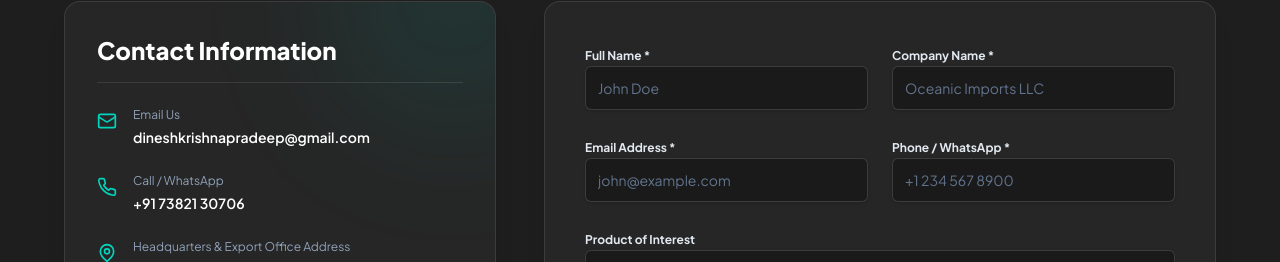
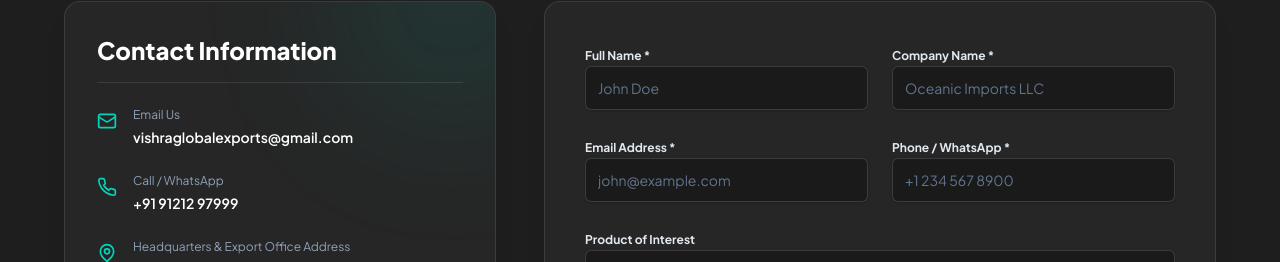
Before and after one commit to vishraglobalexports-ship-it/vishra-global-main, a React (Vite) app: page / in a window 1280 px wide. Shown: the part 4035-4297 px from the top of the page. Built offline with nearby package versions, Linux system fonts and the light colour scheme.

Commit message:
Update enquiry target email to vishraglobalexports@gmail.com and WhatsApp number to +91 91212 97999

```diff
--- a/src/components/FloatingWhatsApp.tsx
+++ b/src/components/FloatingWhatsApp.tsx
@@ -23,7 +23,7 @@ export function FloatingWhatsApp() {
     <AnimatePresence>
       {isVisible && (
         <motion.a
-          href="https://wa.me/917382130706"
+          href="https://wa.me/919121297999"
           target="_blank"
           rel="noreferrer"
           initial={{ scale: 0, opacity: 0 }}
--- a/src/components/sections/About.tsx
+++ b/src/components/sections/About.tsx
@@ -308,7 +308,7 @@ export function About() {
               size="lg"
               variant="outline"
               className="h-14 px-8 bg-white/5 border-white/20 hover:bg-white/10 text-white font-bold text-base"
-              onClick={() => window.open('https://wa.me/917382130706', '_blank')}
+              onClick={() => window.open('https://wa.me/919121297999', '_blank')}
             >
               Contact Eluru Export Team
             </Button>
--- a/src/components/sections/Contact.tsx
+++ b/src/components/sections/Contact.tsx
@@ -37,9 +37,9 @@ export function Contact() {
     waMessage += `💬 *Message:* ${formData.message.trim()}\n`;
 
     // 2. Open WhatsApp link in new window
-    window.open(`https://wa.me/917382130706?text=${encodeURIComponent(waMessage)}`, '_blank');
+    window.open(`https://wa.me/919121297999?text=${encodeURIComponent(waMessage)}`, '_blank');
 
-    // 3. Submit HTML form to FormSubmit.co for Email delivery (dineshkrishnapradeep@gmail.com)
+    // 3. Submit HTML form to FormSubmit.co for Email delivery (vishraglobalexports@gmail.com)
     setTimeout(() => {
       if (formRef.current) {
         formRef.current.submit();
@@ -77,8 +77,8 @@ export function Contact() {
                   <Mail className="w-5 h-5 text-teal-400 shrink-0 mt-1" />
                   <div>
                     <p className="text-xs text-slate-400 mb-0.5">Email Us</p>
-                    <a href="mailto:dineshkrishnapradeep@gmail.com" className="text-sm font-semibold text-white hover:text-teal-400 transition-colors break-all">
-                      dineshkrishnapradeep@gmail.com
+                    <a href="mailto:vishraglobalexports@gmail.com" className="text-sm font-semibold text-white hover:text-teal-400 transition-colors break-all">
+                      vishraglobalexports@gmail.com
                     </a>
                   </div>
                 </div>
@@ -87,8 +87,8 @@ export function Contact() {
                   <Phone className="w-5 h-5 text-teal-400 shrink-0 mt-1" />
                   <div>
                     <p className="text-xs text-slate-400 mb-0.5">Call / WhatsApp</p>
-                    <a href="https://wa.me/917382130706" target="_blank" rel="noreferrer" className="text-sm font-semibold text-white hover:text-teal-400 transition-colors">
-                      +91 73821 30706
+                    <a href="https://wa.me/919121297999" target="_blank" rel="noreferrer" className="text-sm font-semibold text-white hover:text-teal-400 transition-colors">
+                      +91 91212 97999
                     </a>
                   </div>
                 </div>
@@ -97,7 +97,7 @@ export function Contact() {
                   <MapPin className="w-5 h-5 text-teal-400 shrink-0 mt-1" />
                   <div>
                     <p className="text-xs text-slate-400 mb-0.5">Headquarters & Export Office Address</p>
-                    <p className="text-sm font-bold text-white leading-relaxed">
+                    <p className="text-sm font-bold text-[#FFFFFF] leading-relaxed">
                       Opp St.Theresa Degree College,<br />
                       Kata Subbarao Thota, Eluru,<br />
                       Andhra Pradesh - 534003, India
@@ -118,7 +118,7 @@ export function Contact() {
                 <Button
                   size="lg"
                   className="w-full bg-teal-500 hover:bg-teal-400 text-[#141414] border-none h-12 text-sm font-bold shadow-lg shadow-teal-500/20"
-                  onClick={() => window.open('https://wa.me/917382130706', '_blank')}
+                  onClick={() => window.open('https://wa.me/919121297999', '_blank')}
                 >
                   <FaWhatsapp className="mr-2 w-5 h-5 text-[#141414]" />
                   Direct WhatsApp Inquiry
@@ -136,7 +136,7 @@ export function Contact() {
           >
             <form
               ref={formRef}
-              action="https://formsubmit.co/dineshkrishnapradeep@gmail.com"
+              action="https://formsubmit.co/vishraglobalexports@gmail.com"
               method="POST"
               onSubmit={handleSubmit(onSubmit)}
               className="space-y-6"
--- a/src/components/sections/Hero.tsx
+++ b/src/components/sections/Hero.tsx
@@ -153,7 +153,7 @@ export function Hero() {
                 size="lg"
                 variant="outline"
                 className="text-base font-bold h-14 px-8 bg-white/5 backdrop-blur-md text-white border-white/20 hover:bg-white/15 hover:border-white/40 transition-all duration-300"
-                onClick={() => window.open('https://wa.me/917382130706', '_blank')}
+                onClick={() => window.open('https://wa.me/919121297999', '_blank')}
               >
                 <FaWhatsapp className="mr-2.5 w-5 h-5 text-emerald-400" />
                 Instant WhatsApp Quote
--- a/src/components/sections/Navbar.tsx
+++ b/src/components/sections/Navbar.tsx
@@ -75,7 +75,7 @@ export function Navbar() {
     message += `\nTotal Items: *${totalItemsCount}*\n`;
     message += `\nPlease provide price quote, shipping options, and estimated timeline.`;
 
-    window.open(`https://wa.me/917382130706?text=${encodeURIComponent(message)}`, '_blank');
+    window.open(`https://wa.me/919121297999?text=${encodeURIComponent(message)}`, '_blank');
   };
 
   const handleFinalSubmitEmail = (e: React.FormEvent) => {
@@ -97,7 +97,7 @@ export function Navbar() {
       `Hello VISHRA GLOBAL EXPORTS team,\n\nI would like to request an official export quotation for my cart.\n\nCUSTOMER DETAILS:\nName: ${userInfo.name.trim()}\nPhone: ${userInfo.phone.trim()}\nDelivery Address: ${userInfo.address.trim()}\n\nORDER ITEMS:\n`
     ) + itemsList + encodeURIComponent(`\n\nTotal Items: ${totalItemsCount}\n\nPlease reply with pricing and shipping timeline.\nThank you!`);
 
-    window.open(`mailto:dineshkrishnapradeep@gmail.com?subject=${subject}&body=${body}`, '_blank');
+    window.open(`mailto:vishraglobalexports@gmail.com?subject=${subject}&body=${body}`, '_blank');
   };
 
   return (
--- a/src/components/sections/Products.tsx
+++ b/src/components/sections/Products.tsx
@@ -58,7 +58,7 @@ export function Products() {
 
   const handleEnquire = (productName: string) => {
     const text = `Hello, I'm interested in ${productName} from VISHRA GLOBAL EXPORTS.`;
-    window.open(`https://wa.me/917382130706?text=${encodeURIComponent(text)}`, '_blank');
+    window.open(`https://wa.me/919121297999?text=${encodeURIComponent(text)}`, '_blank');
   };
 
   return (
@@ -144,7 +144,7 @@ export function Products() {
                       onClick={() => {
                         const subject = encodeURIComponent(`Product Enquiry - ${product.name}`);
                         const body = encodeURIComponent(`Hello VISHRA GLOBAL EXPORTS,\n\nI am interested in ordering/inquiring about ${product.name}.\nPlease share availability, pricing, and grade specifications.\n\nThank you!`);
-                        window.open(`mailto:dineshkrishnapradeep@gmail.com?subject=${subject}&body=${body}`, '_blank');
+                        window.open(`mailto:vishraglobalexports@gmail.com?subject=${subject}&body=${body}`, '_blank');
                       }}
                       variant="outline"
                       className="w-full text-slate-200 border-white/20 hover:bg-white/10 h-9 text-[11px] font-semibold px-2"
```
Also changed, not shown: 1 other file (tests, documents, lock files or other folders).
